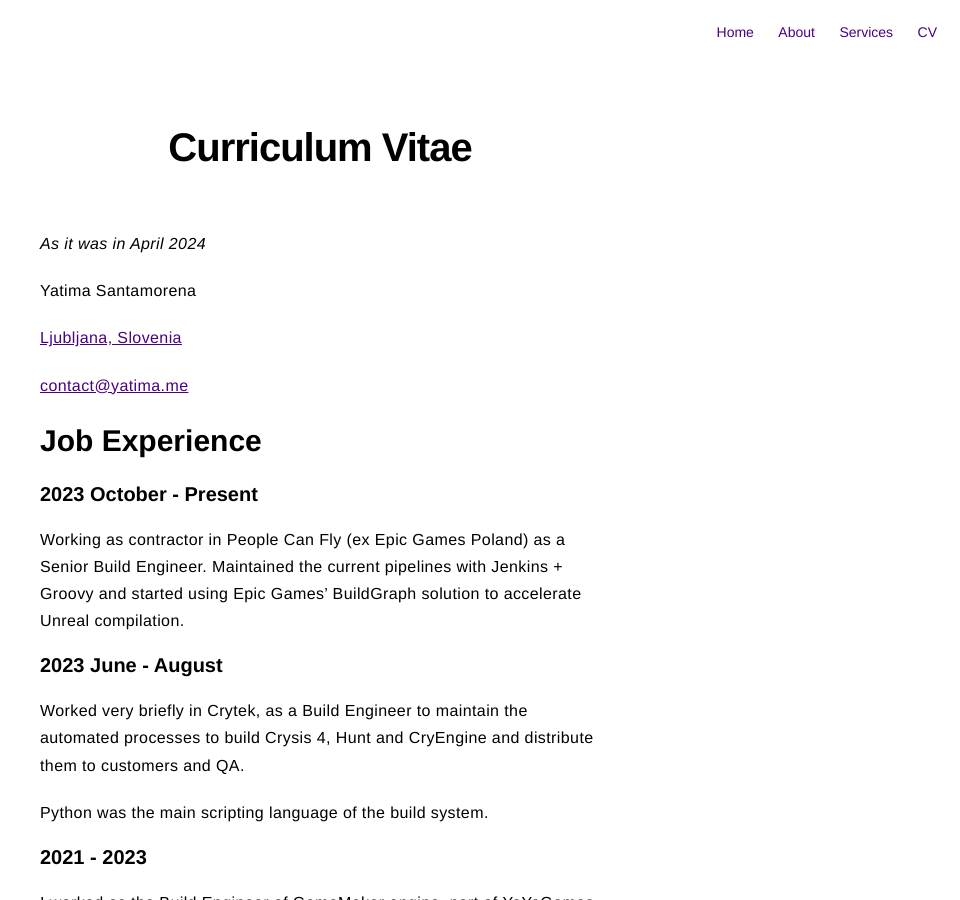
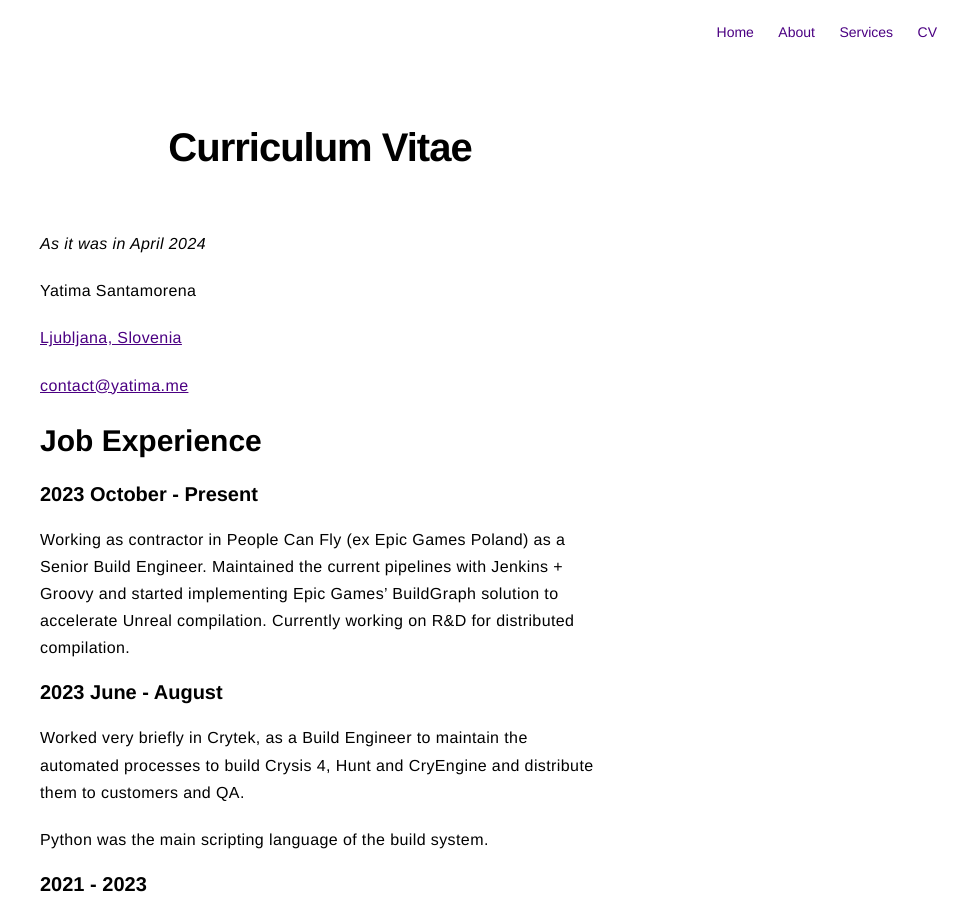
Before and after one commit to yatima1460/yatima1460.github.io, a Jekyll site: the page built from CV.md, in a window 1280 px wide and 900 px high. Shown: the whole window, without its empty margins (320-1280 px from the left). Built offline with Jekyll 4.4.1, drawn with Linux system fonts in a browser that asks for light colours; nearby versions of some CDN libraries; our own code applies the rules of GitHub Pages for plain Markdown files.

Commit message:
Update CV.md

```diff
--- a/CV.md
+++ b/CV.md
@@ -14,7 +14,8 @@ Yatima Santamorena
 ### 2023 October - Present
 
 Working as contractor in **People Can Fly** (**ex Epic Games Poland**) as a Senior Build Engineer.
-Maintained the current pipelines with Jenkins + Groovy and started using Epic Games' BuildGraph solution to accelerate Unreal compilation.
+Maintained the current pipelines with Jenkins + Groovy and started implementing Epic Games' BuildGraph solution to accelerate Unreal compilation.
+Currently working on R&D for distributed compilation.
 
 ### 2023 June - August
 
```
